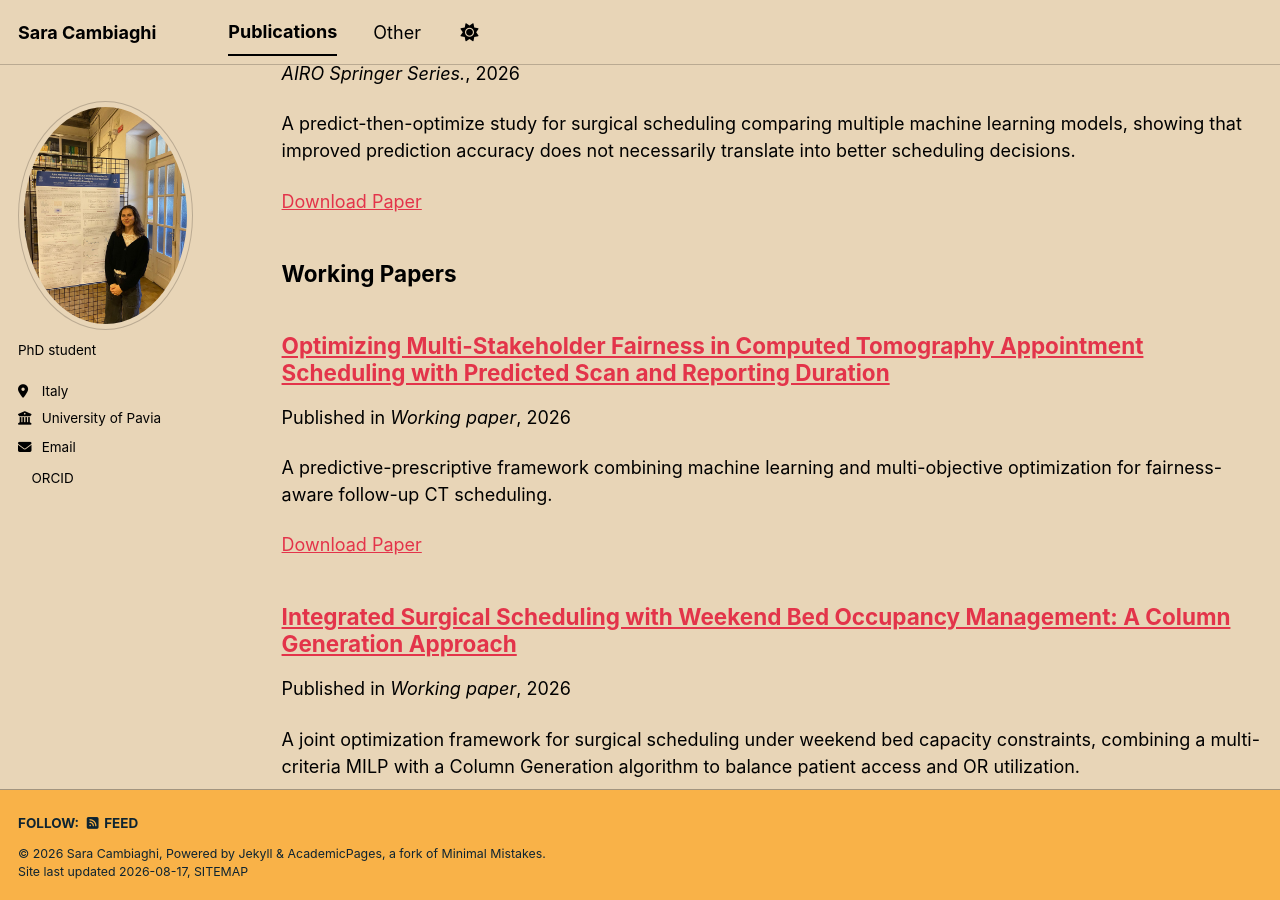
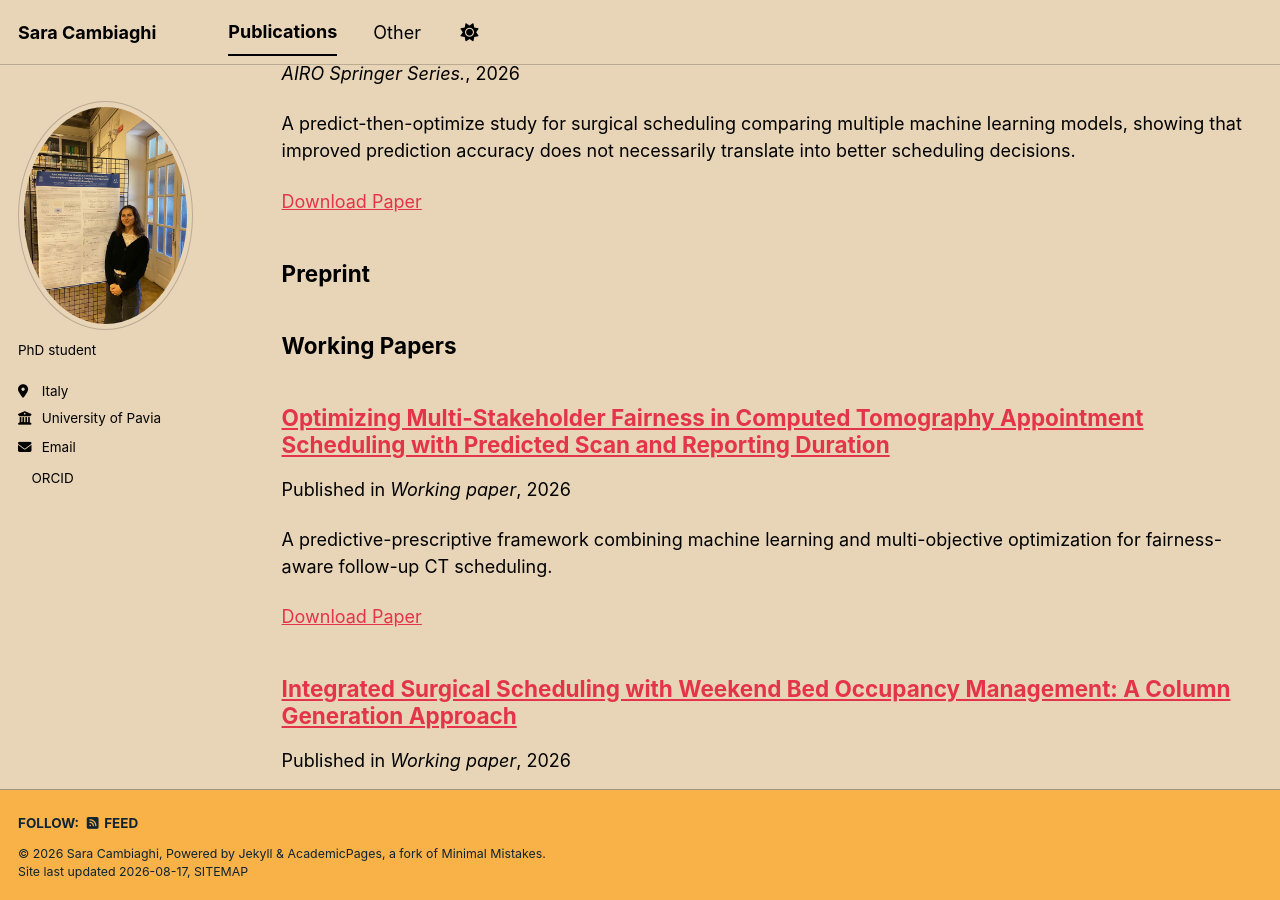
Before and after one commit to SaraCambiaghi/SaraCambiaghi.github.io, a Jekyll site: the page built from _pages/publications.html, in a window 1280 px wide and 900 px high, scrolled down 656 px. Built offline with Jekyll 4.4.1, drawn with Linux system fonts in a browser that asks for light colours; a style sheet for code colours, icons or effects is not loaded.

Commit message:
Enhance publications page with preprint and working papers
Add sections for preprints and working papers to publications page.

```diff
--- a/_pages/publications.html
+++ b/_pages/publications.html
@@ -19,6 +19,12 @@ author_profile: true
   {% include archive-single.html %}
 {% endfor %}
 
+<h2>Preprint</h2>
+{% assign preprint = site.publications | where: "status", "preprint" %}
+{% for post in preprint reversed %}
+  {% include archive-single.html %}
+{% endfor %}
+
 <h2>Working Papers</h2>
 {% assign working = site.publications | where: "status", "working" %}
 {% for post in working reversed %}
```
